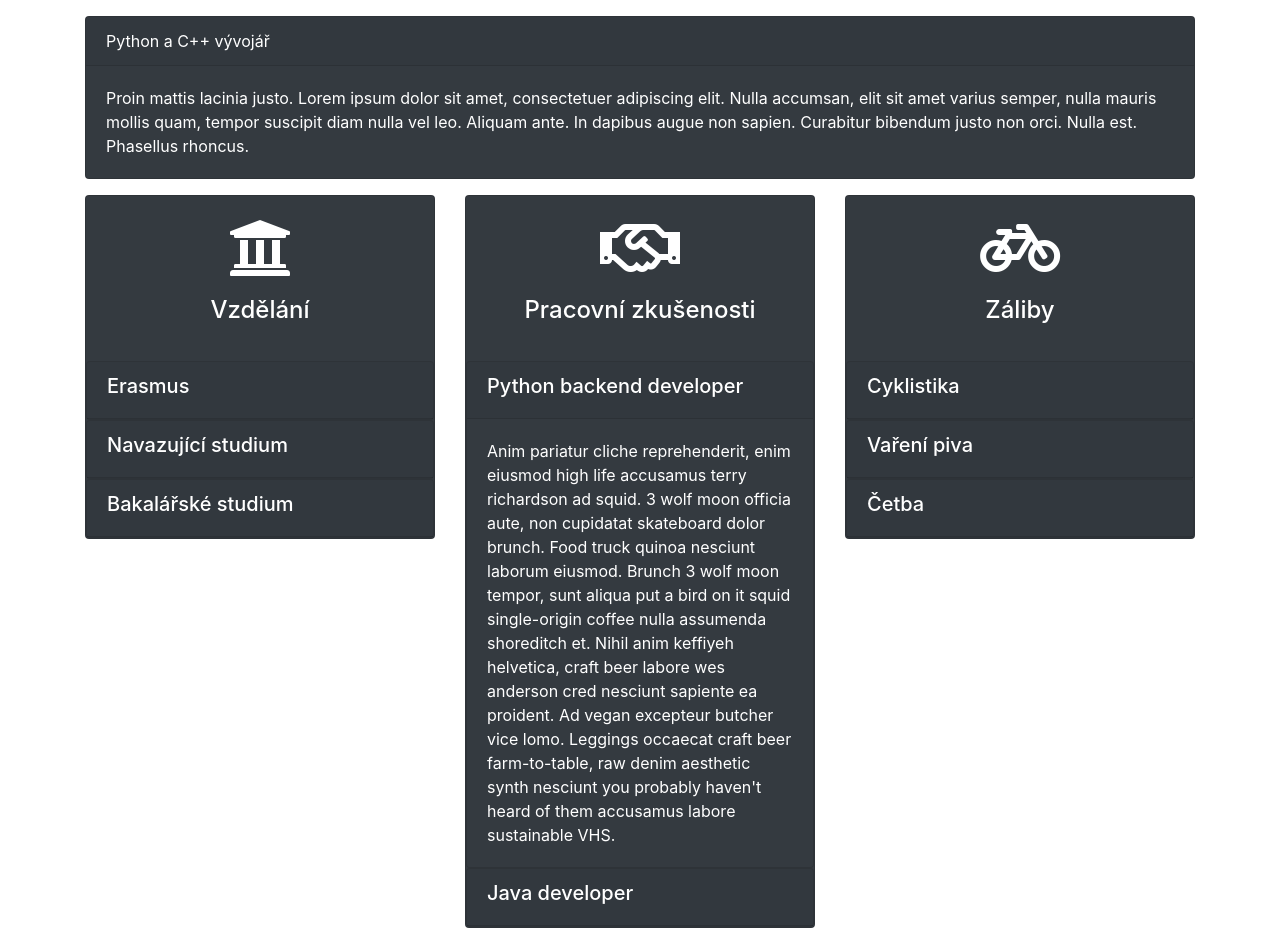
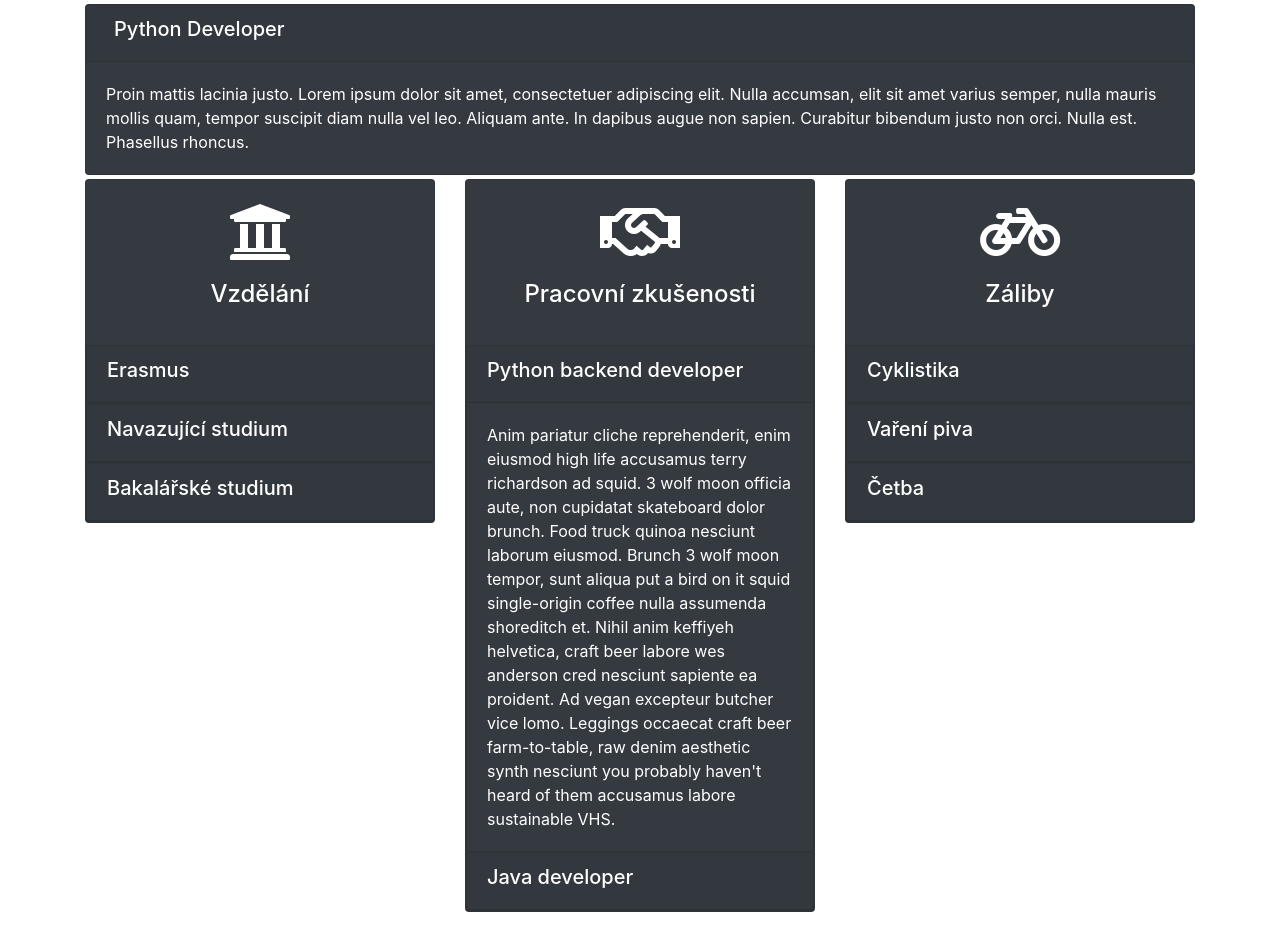
Before and after one commit to ondrejbenes/homepage, a Python web app: template templates/index.html in a window 1280 px wide. Shown: the part 64-992 px from the top of the page. Run offline with Jinja, Linux system fonts and the light colour scheme; the template is opened without the code that fills it, so the values that code supplies are empty; some libraries are stand-ins or nearby versions.

Commit message:
Header carousel

```diff
--- a/static/css/style.css
+++ b/static/css/style.css
@@ -5,3 +5,22 @@
 	-khtml-user-select: none;
 	-ms-user-select: none;
 }
+
+// https://stackoverflow.com/a/42911427
+.vert .carousel-item-next.carousel-item-left,
+.vert .carousel-item-prev.carousel-item-right {
+    -webkit-transform: translate3d(0, 0, 0);
+            transform: translate3d(0, 0, 0);
+}
+
+.vert .carousel-item-next,
+.vert .active.carousel-item-right {
+    -webkit-transform: translate3d(0, 100%, 0);
+            transform: translate3d(0, 100% 0);
+}
+
+.vert .carousel-item-prev,
+.vert .active.carousel-item-left {
+-webkit-transform: translate3d(0,-100%, 0);
+        transform: translate3d(0,-100%, 0);
+}
--- a/templates/index.html
+++ b/templates/index.html
@@ -35,12 +35,27 @@
                </ul>
             </div>
          </nav>
-         <div class="card text-white bg-dark mb-3 mt-3">
-            <div class="card-header">Python a C++ vývojář</div>
+		 </div>
+      <div class="container py-1">
+         <div class="card text-white bg-dark">
+            <div class="card-header">
+               <div id="carouselHeader" class="carousel slide vert" data-ride="carousel" data-pause="false">
+                  <div class="carousel-inner" role="listbox">
+                     <div class="carousel-item active px-2">
+                        <h5>Python Developer</h5>
+                     </div>
+                     <div class="carousel-item px-2">
+                        <h5>C++ Developer</h5>
+                     </div>
+                  </div>
+               </div>
+            </div>
             <div class="card-body">
                <p class="card-text">Proin mattis lacinia justo. Lorem ipsum dolor sit amet, consectetuer adipiscing elit. Nulla accumsan, elit sit amet varius semper, nulla mauris mollis quam, tempor suscipit diam nulla vel leo. Aliquam ante. In dapibus augue non sapien. Curabitur bibendum justo non orci. Nulla est. Phasellus rhoncus.</p>
             </div>
          </div>
+		 </div>
+      <div class="container">
          <div class="card-deck align-items-start">
             <div class="card text-white bg-dark">
                <div class="card-body">
```
